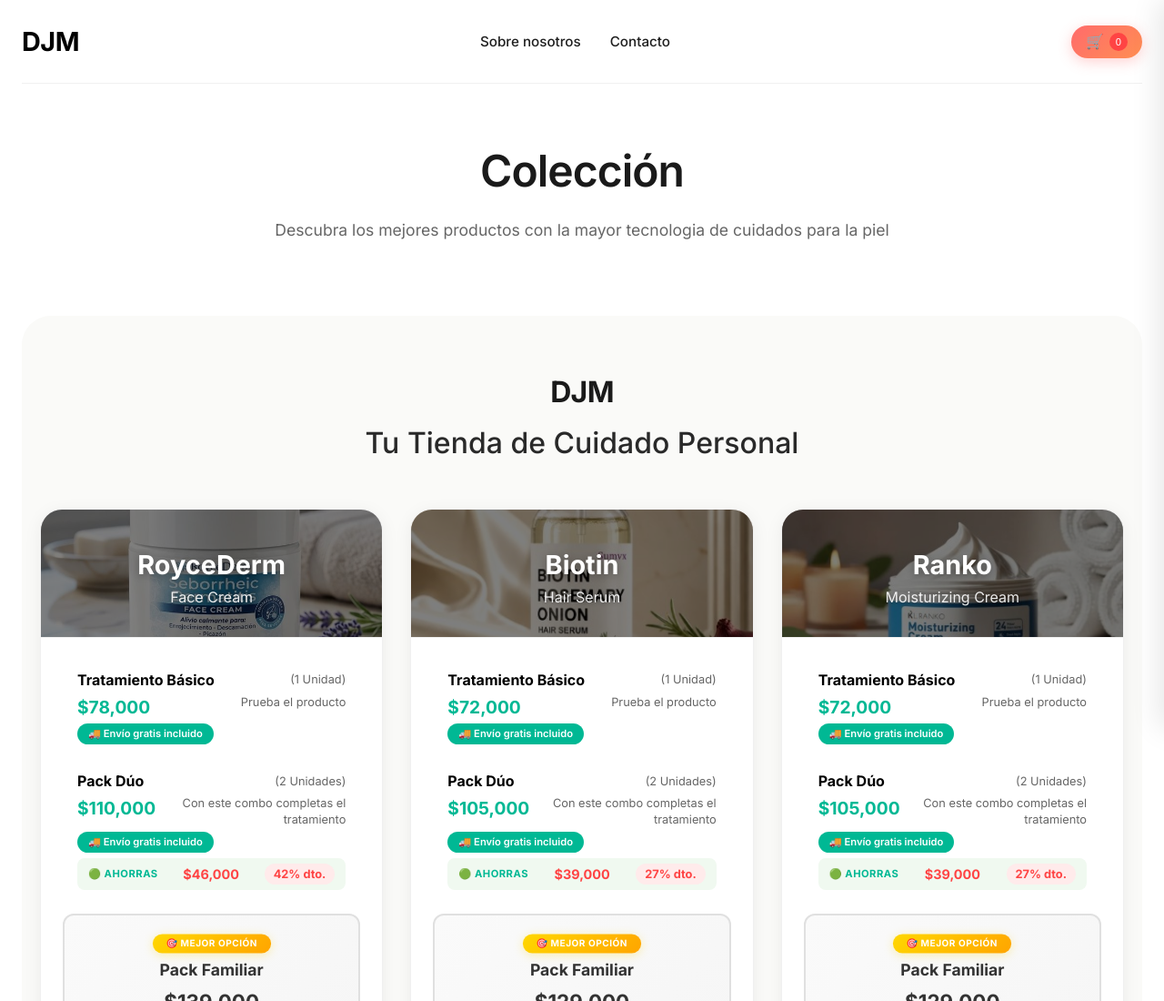
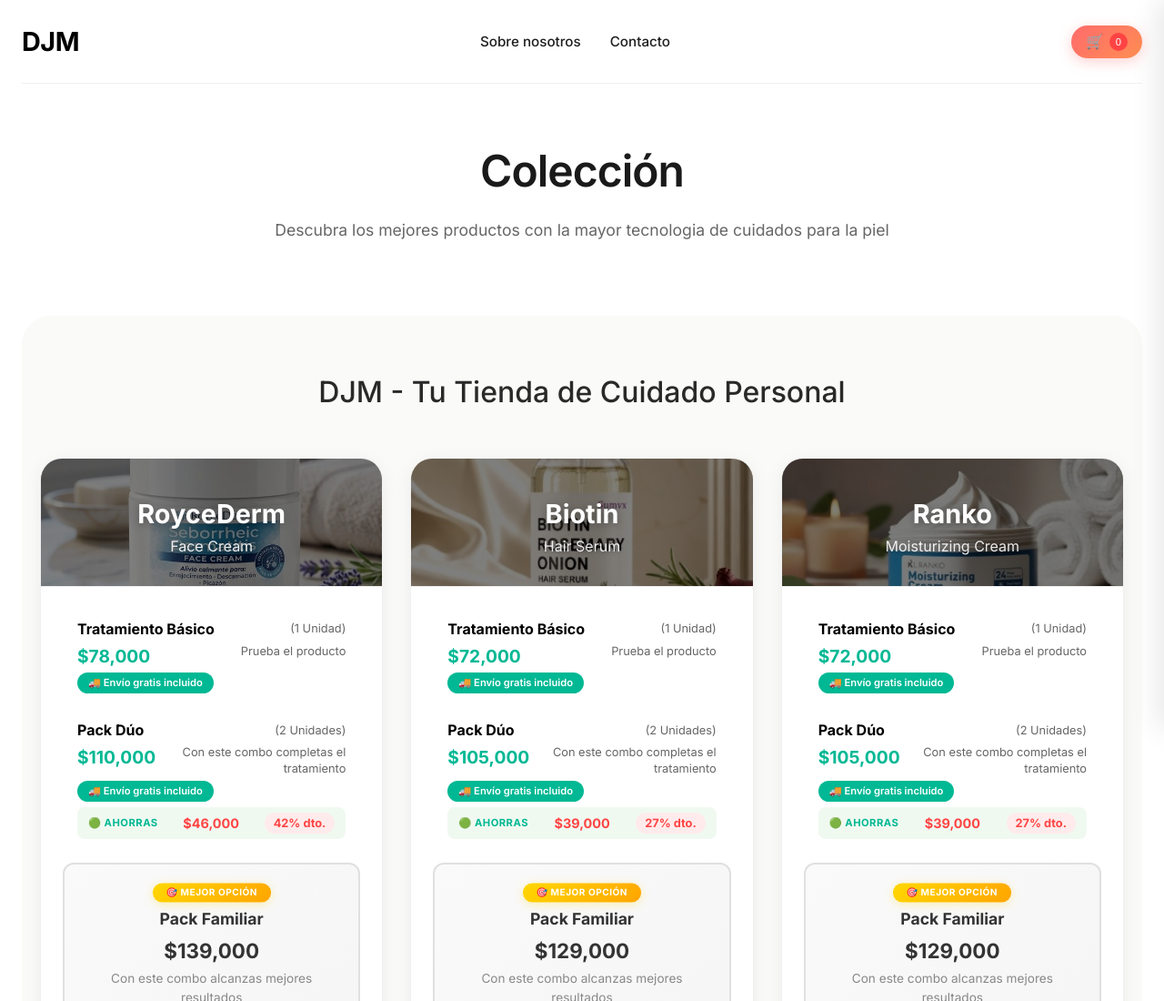
Before and after one commit to jrias/dmj-shop, a website: page index.html in a window 1280 px wide. Shown: the top 1100 px of the page at 91% size. Drawn offline with Linux system fonts and the light colour scheme.

Commit message:
String del section corregido

```diff
--- a/index.html
+++ b/index.html
@@ -36,8 +36,7 @@
 
         <!-- SECCIÓN DE PACKS CON AHORROS - PRIMERO -->
         <div class="packs-section home-packs">
-            <h2>DJM</h2>
-            <p class="packs-subtitle">Tu Tienda de Cuidado Personal</p>
+            <p class="packs-subtitle">DJM - Tu Tienda de Cuidado Personal</p>
             <div class="packs-grid" id="packsGrid"></div>
         </div>
 
```
